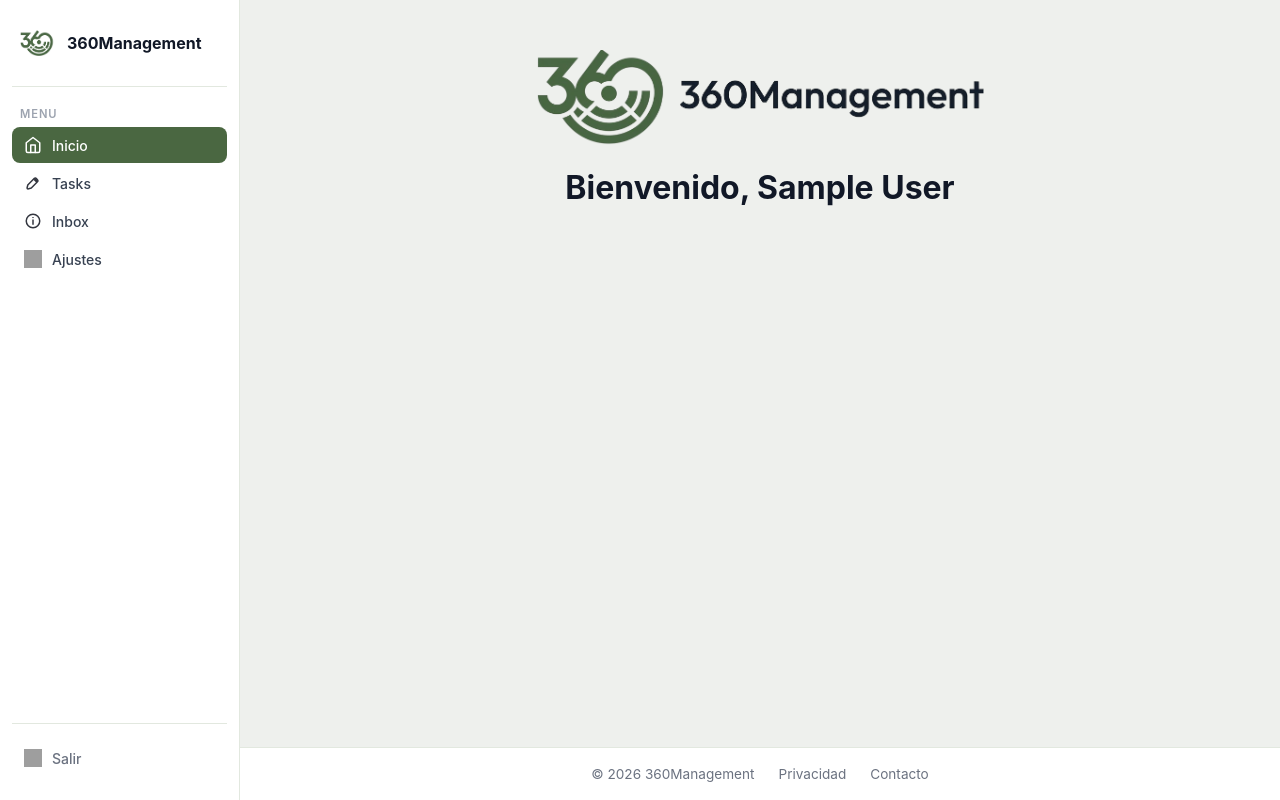
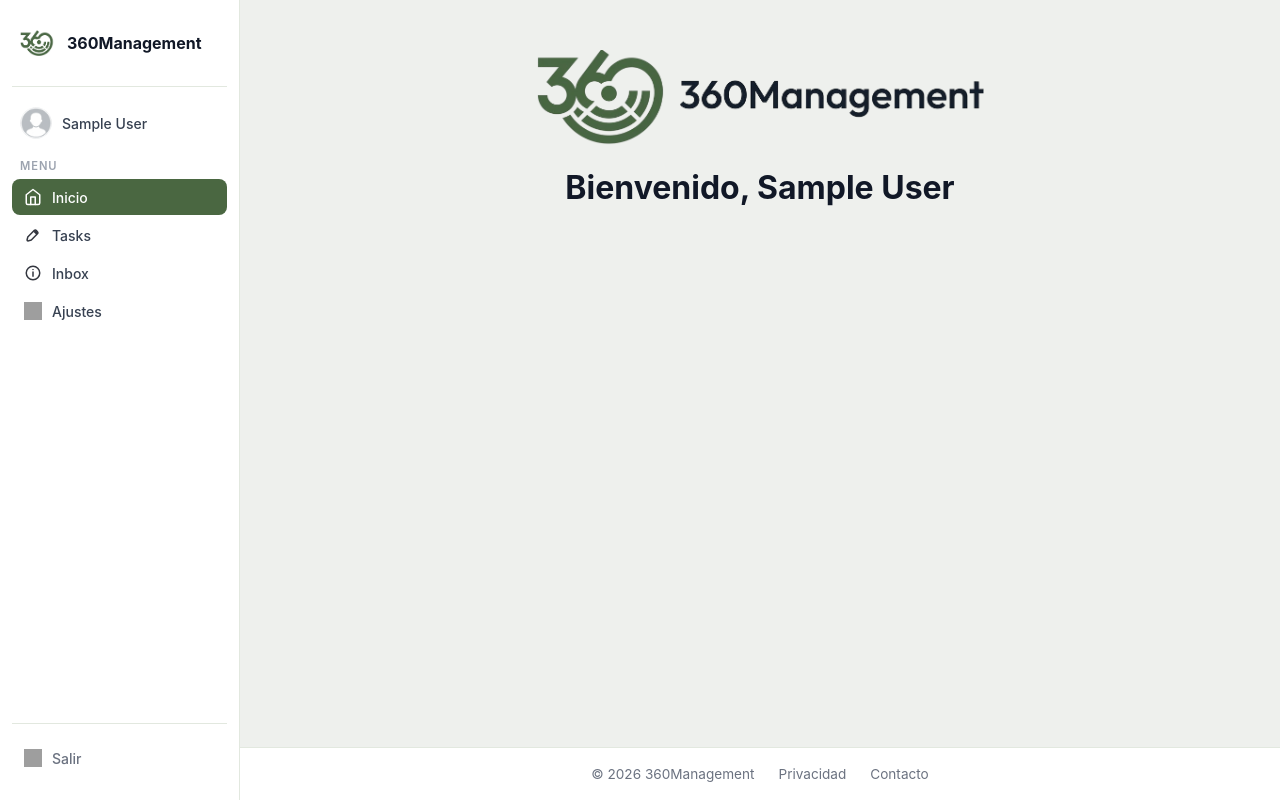
Before and after one commit to alessandrognz/360Management, a PHP site: page /session.php in a window 1280 px wide. Run offline with PHP 8.4, Linux system fonts and the light colour scheme; the visitor is signed in with stand-in values (Sample User, id 1); a stand-in replaces the project's code that opens the database connection; grey boxes are pictures that could not be loaded.

Commit message:
Add user profile display to sidebar
Display the logged-in user's profile information in the sidebar navigation. Includes a profile image and user name fetched from the session. Adds profile styling with new CSS classes for the sidebar profile section and profile image display.

```diff
--- a/css/session.css
+++ b/css/session.css
@@ -56,6 +56,20 @@ body {
   color: #111827;
 }
 
+.sidebar-profile {
+  display: flex;
+  align-items: center;
+  gap: 10px;
+  padding: 0 8px;
+  margin-bottom: 20px;
+}
+
+.sidebar-profile span {
+  font-size: 0.875rem;
+  font-weight: 500;
+  color: #374151;
+}
+
 .sidebar-section-label {
   font-size: 0.7rem;
   font-weight: 600;
@@ -99,6 +113,15 @@ body {
   height: 18px;
   flex-shrink: 0;
   transition: filter 0.15s ease;
+}
+
+.profile {
+  width: 32px;
+  height: 32px;
+  object-fit: cover;
+  border-radius: 50%;
+  vertical-align: middle;
+  flex-shrink: 0;
 }
 
 .sidebar-item--active {
--- a/includes/nav.php
+++ b/includes/nav.php
@@ -8,6 +8,10 @@ if ($layout_part === 'nav') :
     <div class="sidebar-brand">
         <img src="Icons/logo.png" alt="">
         <span>360Management</span>
+    </div>
+    <div class="sidebar-profile">
+        <img src="Icons/profile.png" alt="" class="profile">
+        <span><?php echo $_SESSION['nombre']; ?></span>
     </div>
     <p class="sidebar-section-label">Menu</p>
     <nav class="sidebar-nav">
```
Also changed, not shown: Icons/profile.png (added).
